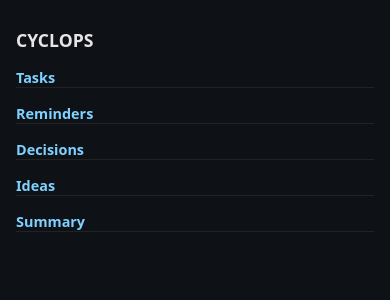
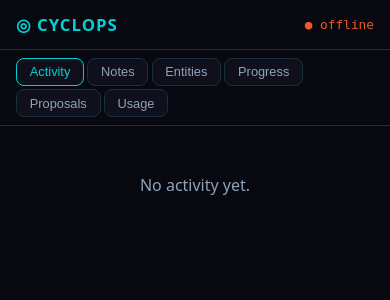
Before and after one commit to ilPez00/cyclops-wearable, a Python web app: template app/templates/dashboard.html in a window 390 px wide. Shown: the top 300 px of the page. Run offline with Jinja, Linux system fonts and the light colour scheme; the template is opened without the code that fills it, so the values that code supplies are empty.

Commit message:
feat(web): real dashboard for the intelligence layer + fix missing /health
Found by running the server locally: GET /health was never implemented,
so the companion app's status pill (#46) and the web dashboard showed
"offline" even when the brain was up and reachable. Added it
(200 {"ok":true}).

Rebuilt the web dashboard (app/templates/dashboard.html) from a 25-line
notes-only page into a real AURA-styled surface with tabs for Activity /
Notes / Entities / Progress / Proposals / Usage — the same intelligence
layer the phone app exposes, in the browser. Vanilla JS + inline SVG
bars, no CDN (CSP-safe, offline); polls the existing endpoints; live
online/offline status.

Verified locally: server boots, /health 200, dashboard HTML served,
/api/feed aggregates a seeded note, /api/cost shape correct.

Tests: /health exists, dashboard HTML served. Suite green; ruff clean.

Co-Authored-By: Claude Fable 5 <noreply@anthropic.com>

```diff
--- a/app/server.py
+++ b/app/server.py
@@ -102,6 +102,11 @@ class H(BaseHTTPRequestHandler):
         p = urlparse(self.path)
         if p.path == "/" or p.path == "/index.html":
             return self._send(200, _load_html(), "text/html")
+        if p.path == "/health":
+            # liveness probe: the companion app's status pill + the web
+            # dashboard poll this. It never existed, so `configured` clients
+            # showed "offline" even when the brain was up. (bug found 2026-07-13)
+            return self._send(200, json.dumps({"ok": True}))
         if p.path == "/api/notes":
             notes = [n.to_dict() for n in pipeline.store.all()] if pipeline else []
             return self._send(200, json.dumps(notes))
--- a/app/templates/dashboard.html
+++ b/app/templates/dashboard.html
@@ -1,25 +1,107 @@
 <!doctype html><html><head><meta charset=utf-8>
+<meta name=viewport content="width=device-width,initial-scale=1">
 <title>Cyclops</title><style>
-body{font-family:system-ui;background:#0e1116;color:#e6e6e6;margin:0;padding:1rem}
-h1{font-size:1.1rem} .sec{margin-top:1rem} h2{font-size:.9rem;color:#7fd1ff;border-bottom:1px solid #222}
-.note{padding:.3rem .5rem;margin:.2rem 0;background:#161b22;border-radius:6px;font-size:.85rem}
-.due{color:#ffb454;font-size:.75rem} .live{color:#7CFFB2}
+:root{
+  --bg:#080810; --panel:#10101c; --border:#16323a; --ink:#c8d6e5; --dim:#8fa3b8;
+  --teal:#00d2d3; --green:#22c55e; --amber:#feca57; --red:#ee5a24; --blue:#3b82f6; --purple:#a78bfa;
+  --mono:"SF Mono","JetBrains Mono","Fira Code",monospace;
+}
+*{box-sizing:border-box} body{font-family:system-ui,sans-serif;background:var(--bg);color:var(--ink);margin:0}
+header{display:flex;align-items:center;gap:.6rem;padding:.8rem 1rem;border-bottom:1px solid var(--border)}
+header h1{font-size:1.05rem;margin:0;color:var(--teal);letter-spacing:1px}
+#status{margin-left:auto;font-size:.8rem;color:var(--dim);font-family:var(--mono)}
+nav{display:flex;gap:.2rem;padding:.5rem 1rem;flex-wrap:wrap;border-bottom:1px solid var(--border)}
+nav button{background:var(--panel);color:var(--dim);border:1px solid var(--border);border-radius:8px;
+  padding:.35rem .8rem;font-size:.8rem;cursor:pointer}
+nav button.on{color:var(--teal);border-color:var(--teal)}
+main{padding:1rem;max-width:820px;margin:0 auto}
+.panel{background:var(--panel);border:1px solid var(--border);border-radius:10px;padding:.7rem .9rem;margin:.4rem 0}
+.muted{color:var(--dim);font-size:.85rem} .row{display:flex;align-items:center;gap:.5rem}
+.badge{font-size:.7rem;padding:.1rem .5rem;border-radius:6px;border:1px solid var(--border)}
+.kpi{font-size:2rem;font-weight:700;color:var(--green)} .grow{flex:1}
+.hide{display:none} h2{font-size:.85rem;color:var(--dim);text-transform:uppercase;letter-spacing:1px;margin:.6rem 0 .3rem}
+.bar{height:8px;border-radius:4px;background:var(--teal)}
+.empty{color:var(--dim);text-align:center;padding:2rem}
 </style></head><body>
-<h1>CYCLOPS <span class=live id=rec></span></h1>
-<div id=last></div>
-<div class=sec><h2>Tasks</h2><div id=task></div></div>
-<div class=sec><h2>Reminders</h2><div id=reminder></div></div>
-<div class=sec><h2>Decisions</h2><div id=decision></div></div>
-<div class=sec><h2>Ideas</h2><div id=idea></div></div>
-<div class=sec><h2>Summary</h2><div id=summary></div></div>
+<header><h1>◎ CYCLOPS</h1><span id=status>connecting…</span></header>
+<nav id=nav></nav>
+<main id=main></main>
 <script>
-async function load(){
-  const r=await fetch('/api/notes'); const d=await r.json();
-  const by=t=>d.filter(n=>n.type===t);
-  const render=(id,arr)=>document.getElementById(id).innerHTML=arr.map(n=>
-    `<div class=note>${n.text}${n.due?`<span class=due> (due ${n.due})</span>`:''}</div>`).join('');
-  ['task','reminder','decision','idea','summary'].forEach(t=>render(t,by(t)));
-  document.getElementById('last').innerHTML = d.length?`<div class=note>last: ${d[d.length-1].text}</div>`:'';
+const TABS=[
+ ['feed','Activity'],['notes','Notes'],['entities','Entities'],
+ ['progress','Progress'],['proposals','Proposals'],['cost','Usage']];
+let tab='feed';
+const el=(h)=>{const d=document.createElement('div');d.innerHTML=h;return d.firstElementChild};
+const esc=(s)=>String(s==null?'':s).replace(/[&<>]/g,c=>({'&':'&amp;','<':'&lt;','>':'&gt;'}[c]));
+const kindColor={user:'--teal',assistant:'--ink',hud:'--green',dream:'--purple',proposal:'--teal',risk:'--amber',insight:'--green'};
+const pdcaColor={Plan:'--dim',Do:'--blue',Check:'--amber',Act:'--green'};
+
+async function j(p){try{const r=await fetch(p);if(!r.ok)throw 0;return await r.json()}catch(e){return null}}
+
+async function ping(){
+  const h=await j('/health'); const s=document.getElementById('status');
+  s.textContent = h?'● online':'● offline'; s.style.color = h?'var(--green)':'var(--red)';
 }
-setInterval(load,1500); load();
+
+function panel(html){return `<div class=panel>${html}</div>`}
+
+async function render(){
+  const m=document.getElementById('main'); m.innerHTML='<div class=empty>loading…</div>';
+  if(tab==='feed'){
+    const d=await j('/api/feed')||[];
+    m.innerHTML = d.length? d.map(e=>panel(
+      `<div class=row><span class=badge style="color:var(${kindColor[e.kind]||'--dim'})">${esc(e.kind)}</span>
+       <span class=grow>${esc(e.message)}</span><span class=muted style=font-size:.7rem>${esc((e.ts||'').slice(11,16))}</span></div>`)).join('')
+      : '<div class=empty>No activity yet.</div>';
+  } else if(tab==='notes'){
+    const d=await j('/api/notes')||[];
+    m.innerHTML = d.length? d.slice().reverse().map(n=>panel(
+      `<span class=badge style=color:var(--teal)>${esc(n.type)}</span> ${esc(n.text)}
+       ${n.due?`<span class=muted> · due ${esc(n.due)}</span>`:''}`)).join('')
+      : '<div class=empty>No notes yet.</div>';
+  } else if(tab==='entities'){
+    const d=await j('/api/entities')||[];
+    m.innerHTML = d.length? d.map(e=>panel(
+      `<div class=row><b class=grow>${esc(e.name)}</b>
+       <span class=muted>seen ${e.seen_count}×</span>
+       <span class=badge style=color:var(--teal)>${esc(e.type)}</span></div>`)).join('')
+      : '<div class=empty>Nothing seen yet.</div>';
+  } else if(tab==='progress'){
+    const d=await j('/api/domains')||[];
+    m.innerHTML = d.length? d.map(x=>panel(
+      `<div class=row><b class=grow>${esc(x.domain)}</b>
+       <span class=muted>${x.count} · avg ${esc(x.grade_label)}</span>
+       <span class=badge style="color:var(${pdcaColor[x.pdca]||'--dim'});border-color:var(${pdcaColor[x.pdca]||'--border'})">${esc(x.pdca)}</span></div>
+       <div class=bar style="width:${Math.round((x.avg||0)*100)}%;margin-top:.4rem;background:var(${pdcaColor[x.pdca]||'--teal'})"></div>`)).join('')
+      : '<div class=empty>No graded areas yet.</div>';
+  } else if(tab==='proposals'){
+    const d=await j('/api/dreams')||[];
+    m.innerHTML = d.length? d.map(x=>panel(
+      `<div class=badge style=color:var(${kindColor[x.kind]||'--green'})>${esc(x.kind).toUpperCase()}</div>
+       <div style=margin-top:.3rem>${esc(x.message)}</div>`)).join('')
+      : '<div class=empty>No proposals right now.</div>';
+  } else if(tab==='cost'){
+    const c=await j('/api/cost'); const provs=c&&c.providers||{}; const tot=c&&c.total||{};
+    const names=Object.keys(provs); const max=Math.max(1,...names.map(n=>provs[n].usd||0));
+    m.innerHTML = panel(`<div style=text-align:center><div class=kpi>$${(tot.usd||0).toFixed(2)}</div>
+       <div class=muted>${tot.calls||0} calls</div></div>`) +
+      (names.length? names.sort((a,b)=>provs[b].usd-provs[a].usd).map(n=>panel(
+        `<div class=row><b class=grow>${esc(n)}</b><span class=muted>${provs[n].calls} calls</span>
+         <b style=color:var(--green)>$${(provs[n].usd||0).toFixed(3)}</b></div>
+         <div class=bar style="width:${Math.round((provs[n].usd/max)*100)}%;margin-top:.4rem"></div>`)).join('')
+        : '<div class=empty>No usage yet.</div>');
+  }
+}
+
+function buildNav(){
+  const n=document.getElementById('nav');
+  n.innerHTML='';
+  for(const [id,label] of TABS){
+    const b=el(`<button class="${id===tab?'on':''}">${label}</button>`);
+    b.onclick=()=>{tab=id;buildNav();render()};
+    n.appendChild(b);
+  }
+}
+buildNav(); render(); ping();
+setInterval(()=>{ping();render()},4000);
 </script></body></html>
```
Also changed, not shown: tests/test_app_api.py (+24 -0 lines).
